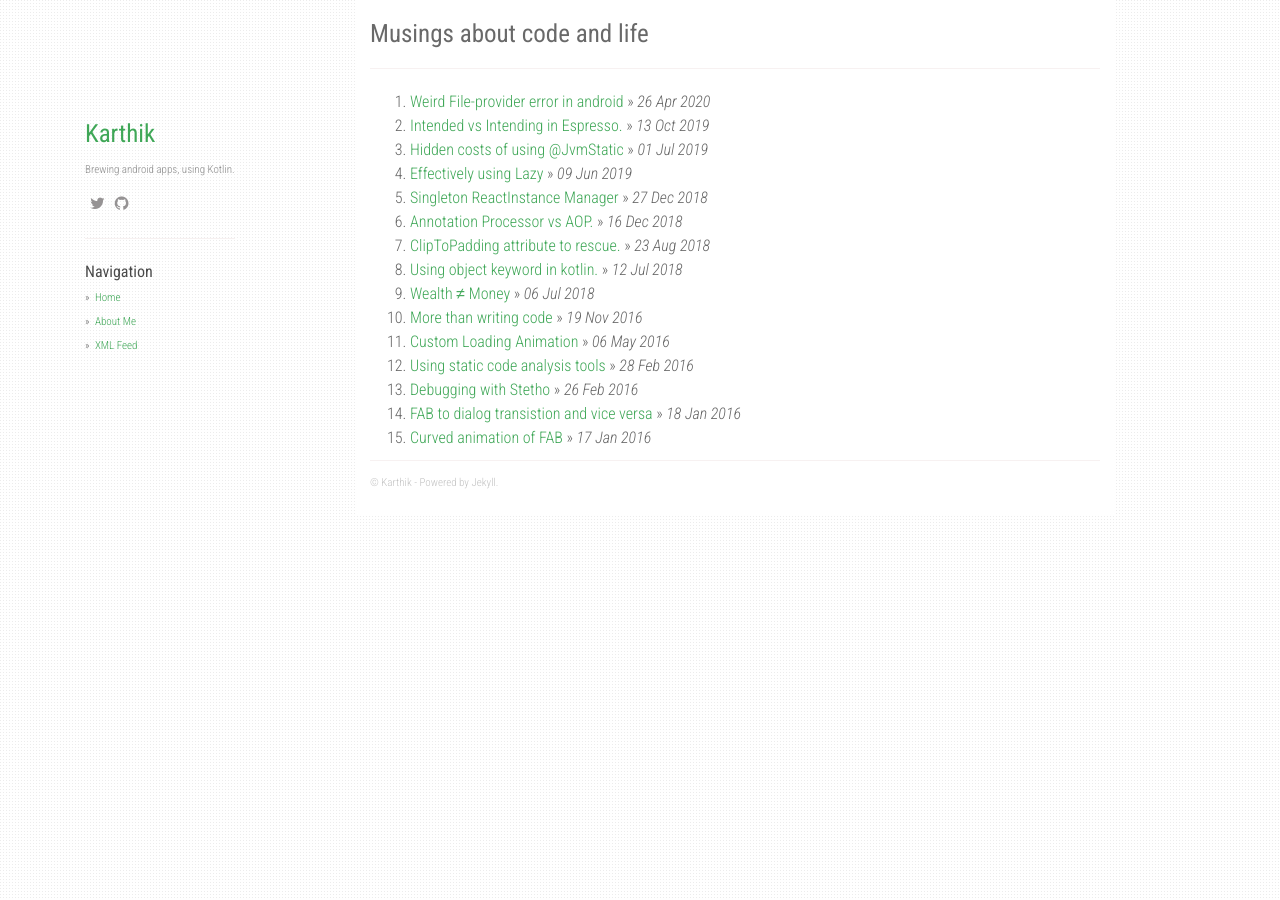
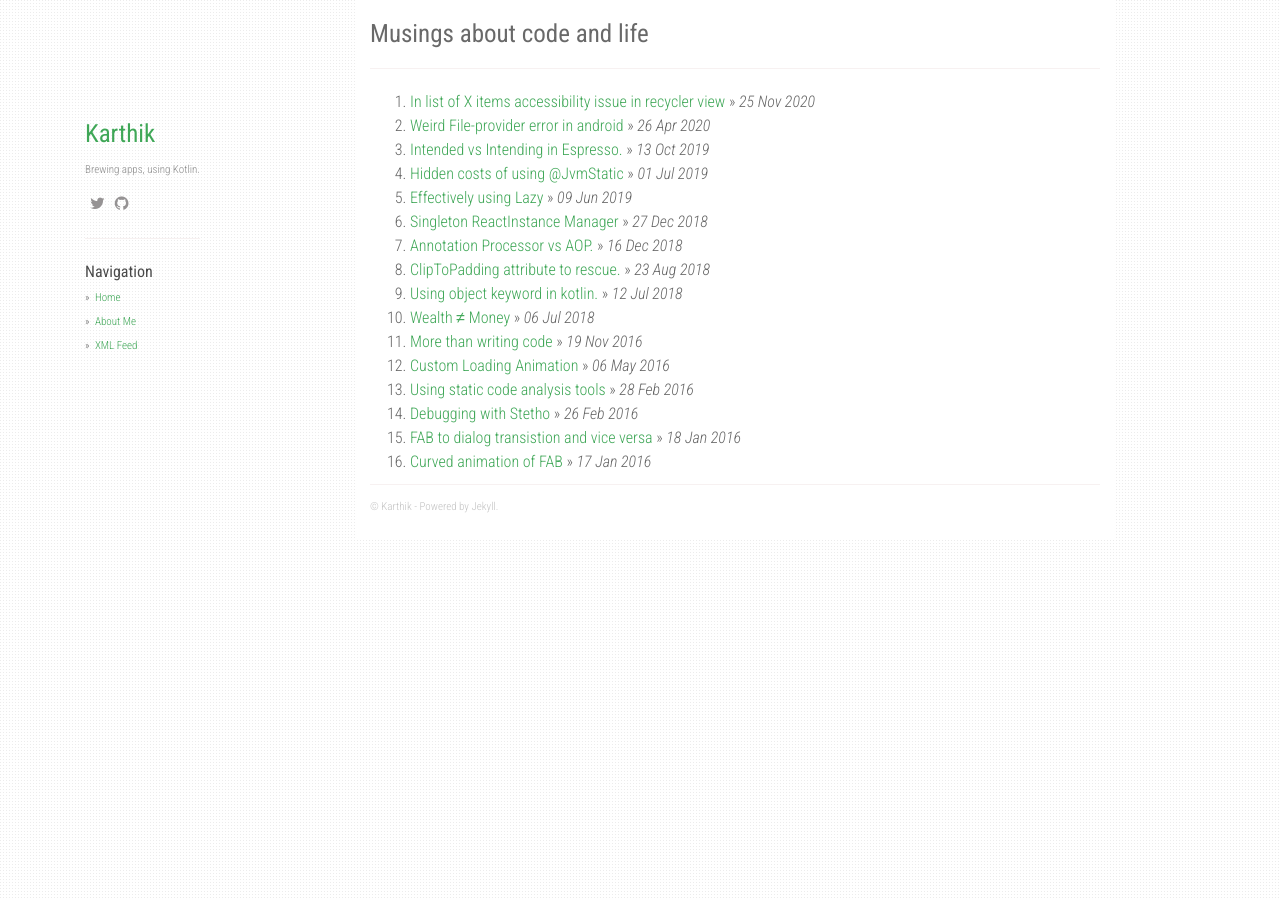
Before and after one commit to NULLPointerGuy/NULLPointerGuy.github.io, a Jekyll site: the page built from index.html, in a window 1280 px wide. Built offline with Jekyll 4.4.1, drawn with Linux system fonts in a browser that asks for light colours; nearby versions of some CDN libraries; the list of posts is cut into pages by our own code; some of the changed lines change nothing that is shown.

Commit message:
post on recyler view accessiblity

```diff
--- a/_config.yml
+++ b/_config.yml
@@ -2,7 +2,7 @@ title: Musings about code and life
 description: Musings about code and life
 author: Karthik
 github: https://github.com/NULLPointerGuy
-about: Brewing android apps, using Kotlin.
+about: Brewing apps, using Kotlin.
 disqus_shortname: karthikrk
 google_analytics: UA-47154961-3
 
--- /dev/null
+++ b/_posts/2020-11-26-In-List-Of-X-Items.markdown
@@ -0,0 +1,15 @@
+---
+layout: post
+title:  "In list of X items accessibility issue in recycler view"
+date:   2020-11-26 00:18:23 +0700
+categories: [Accessibility]
+---
+ If you have enabled accessibility for your application, then you might have noticed first time
+ you navigate to recycler view, your talk back might announce the contents of the recycler row along with the additional info of `in the list of x items`.
+
+ If you are like me ever wondering on how we can get rid of it, there is a small hack that you can apply in your `LayoutManager` you need to override a method that is responsible `getRowCountForAccessibility` and `return 0`.
+
+ PS: not that proud of the solution but "it works"
+
+ Reference:
+ [RecyclerView.java](https://cs.android.com/androidx/platform/frameworks/support/+/androidx-master-dev:recyclerview/recyclerview/src/main/java/androidx/recyclerview/widget/RecyclerView.java;drc=f3dbf318fc72bb539a863686c15991c9443732d9;l=10676)
```
